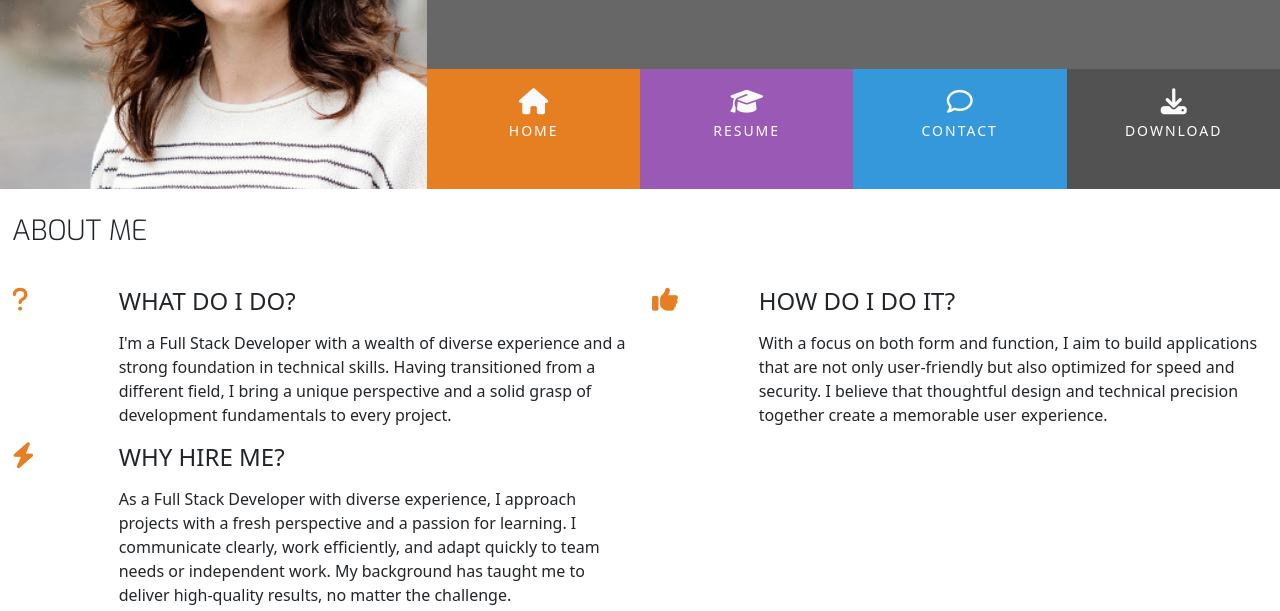
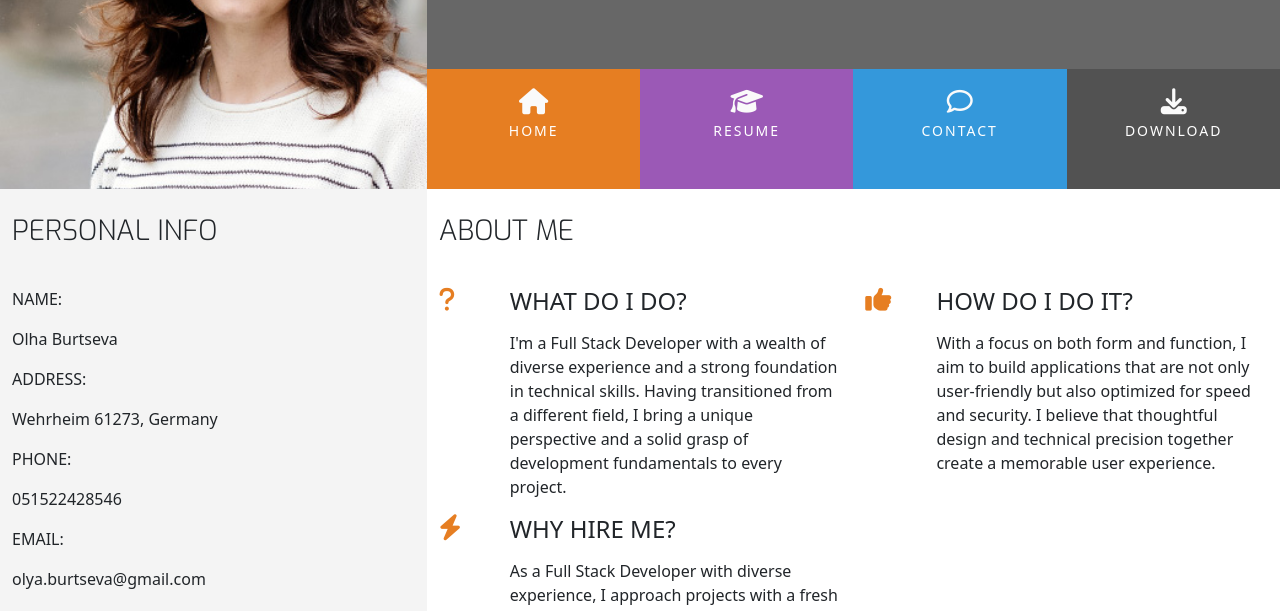
Before and after one commit to Olala2024/Resume-Bootstrap, a plain HTML site: page index.html in a window 1280 px wide. Shown: the part 180-791 px from the top of the page. Drawn offline with nearby package versions, Linux system fonts and the light colour scheme.

Commit message:
Add personal info items

```diff
--- a/assets/css/style.css
+++ b/assets/css/style.css
@@ -8,6 +8,10 @@
 
 .bg-color-three-reasons {
   background-color: #fff;
+}
+
+.bg-color-personal-info {
+  background-color: #f4f4f4;
 }
 
 .ui-menu-color-home {
--- a/index.html
+++ b/index.html
@@ -51,7 +51,62 @@
         </div>
     </header>
     <section class="container-fluid">
-        <div class="row row-table">
+        <div class="row">
+            <div class="col-md-4 bg-color-personal-info section-column">
+                <div class="row">
+                    <div class="col-12">
+                        <h3 class="section-heading uppercase">Personal Info</h3>
+                    </div>
+                </div>
+                <div class="personal-info-item">
+                    <div class="key">
+                        <p class="uppercase">
+                            Name:
+                        </p>
+                    </div>
+                    <div class="value">
+                        <p>
+                            Olha Burtseva
+                        </p>
+                    </div>
+                </div>
+                <div class="personal-info-item">
+                    <div class="key">
+                        <p class="uppercase">
+                            Address:
+                        </p>
+                    </div>
+                    <div class="value">
+                        <p>
+                            Wehrheim 61273, Germany
+                        </p>
+                    </div>
+                </div>
+                <div class="personal-info-item">
+                    <div class="key">
+                        <p class="uppercase">
+                            Phone:
+                        </p>
+                    </div>
+                    <div class="value">
+                        <p>
+                            051522428546
+                        </p>
+                    </div>
+                </div>
+                <div class="personal-info-item">
+                    <div class="key">
+                        <p class="uppercase">
+                            Email:
+                        </p>
+                    </div>
+                    <div class="value">
+                        <p>
+                            olya.burtseva@gmail.com
+                        </p>
+                    </div>
+                </div>
+            </div>
             <div class="col-md-8 bg-color-three-reasons section-column">
                 <div class="row">
                     <div class="col">
```
